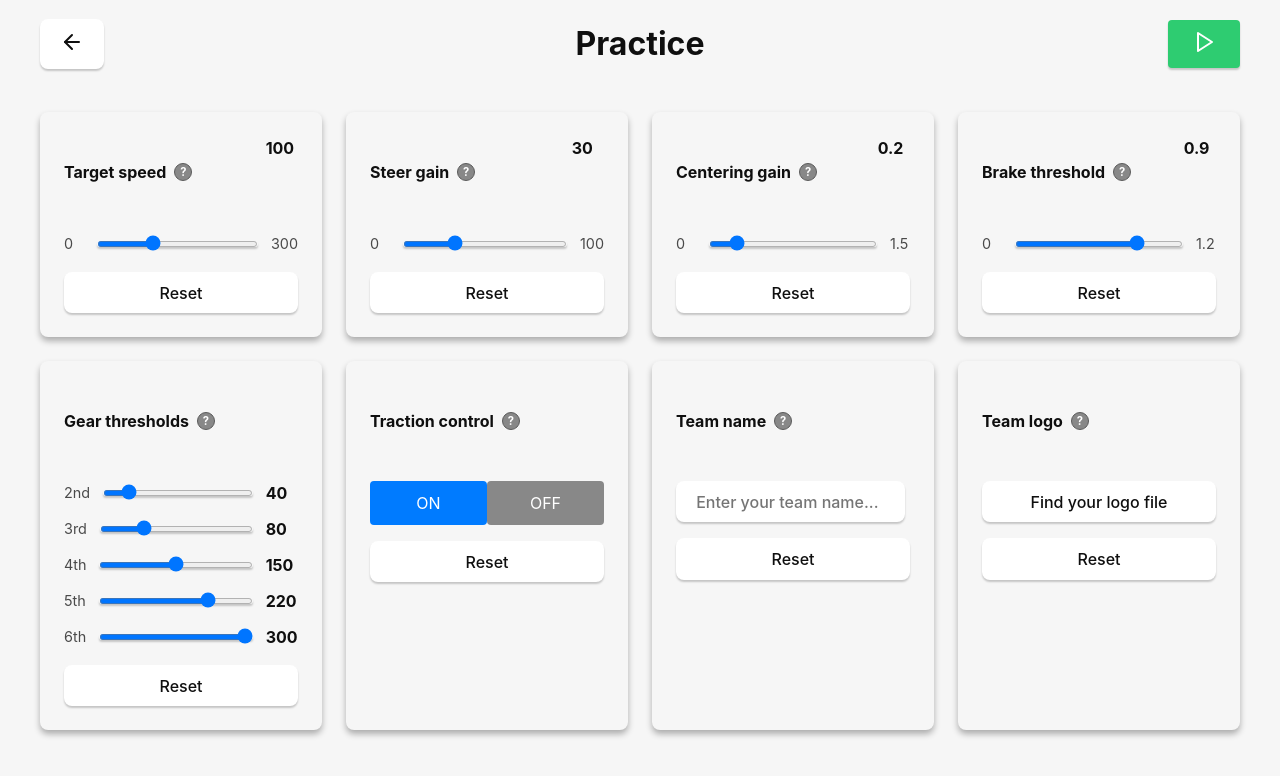
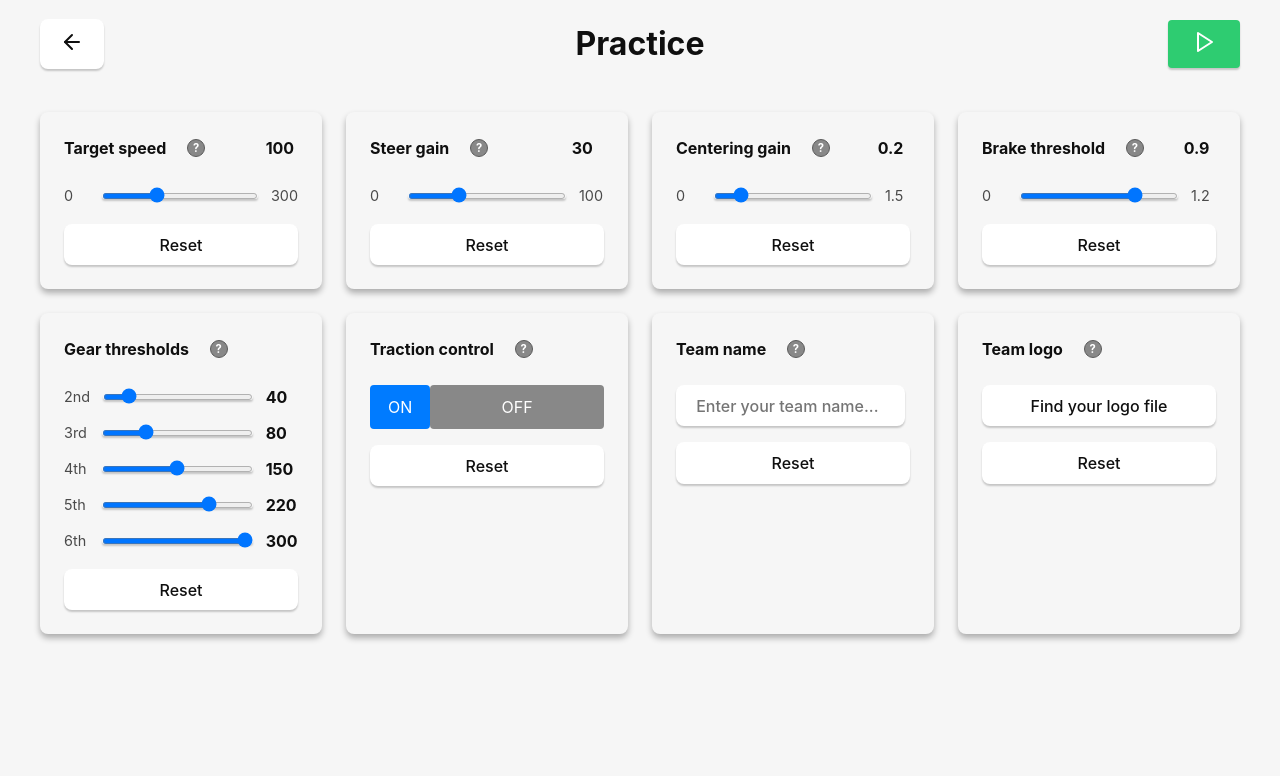
Before and after one commit to ling1984/TORCS-Race-Runner, a SvelteKit app: page /practice in a window 1280 px wide. Shown: the top 776 px of the page. Built offline with nearby package versions, Linux system fonts and the light colour scheme.

Commit message:
Fixed the header title alignment, and then fixed the values alignment that broke because of how i fixed the header title alignment. Need to implement automated UI testing.

```diff
--- a/src/app.css
+++ b/src/app.css
@@ -58,7 +58,6 @@ header {
   font-weight: bold;
   border-bottom: 1px solid var(--line);
   padding-bottom: 0.5rem;
-  height: 72px;
 }
 
 .home-container {
@@ -105,8 +104,10 @@ header {
 }
 
 .label-container {
-  display: flex;
+  display: grid;
+  grid-template-columns: auto 1fr auto;
   align-items: center;
+  gap: 0.8rem;
 }
 
 .help-icon {
@@ -209,7 +210,8 @@ header {
 .thumb-4 { z-index: 8; }
 
 .input-wrapper {
-  display: flex;
+  display: grid;
+  grid-template-columns: auto 1fr auto;
   align-items: center;
   gap: 0.8rem;
 }
@@ -277,7 +279,7 @@ input[type="range"]::-webkit-slider-thumb {
 .limit {
   font-size: 0.9rem;
   color: var(--limit);
-  min-width: 20px;
+  min-width: 25px;
 }
 
 button {
--- a/src/routes/+page.svelte
+++ b/src/routes/+page.svelte
@@ -19,7 +19,7 @@
 
 </script>
 
-<header class="header">
+<header class="header" style="height: 72px;">
   <h1>TORCS Race Runner</h1>
 </header>
 
--- a/src/routes/practice/+layout.svelte
+++ b/src/routes/practice/+layout.svelte
@@ -14,7 +14,7 @@
   }
 </script>
 
-<header class="header">
+<header class="header" style="height: 72px;">
     <button class="btn" type="button" onclick={handleBackClick}>
       <ArrowLeft size={24}/>
     </button>
```
